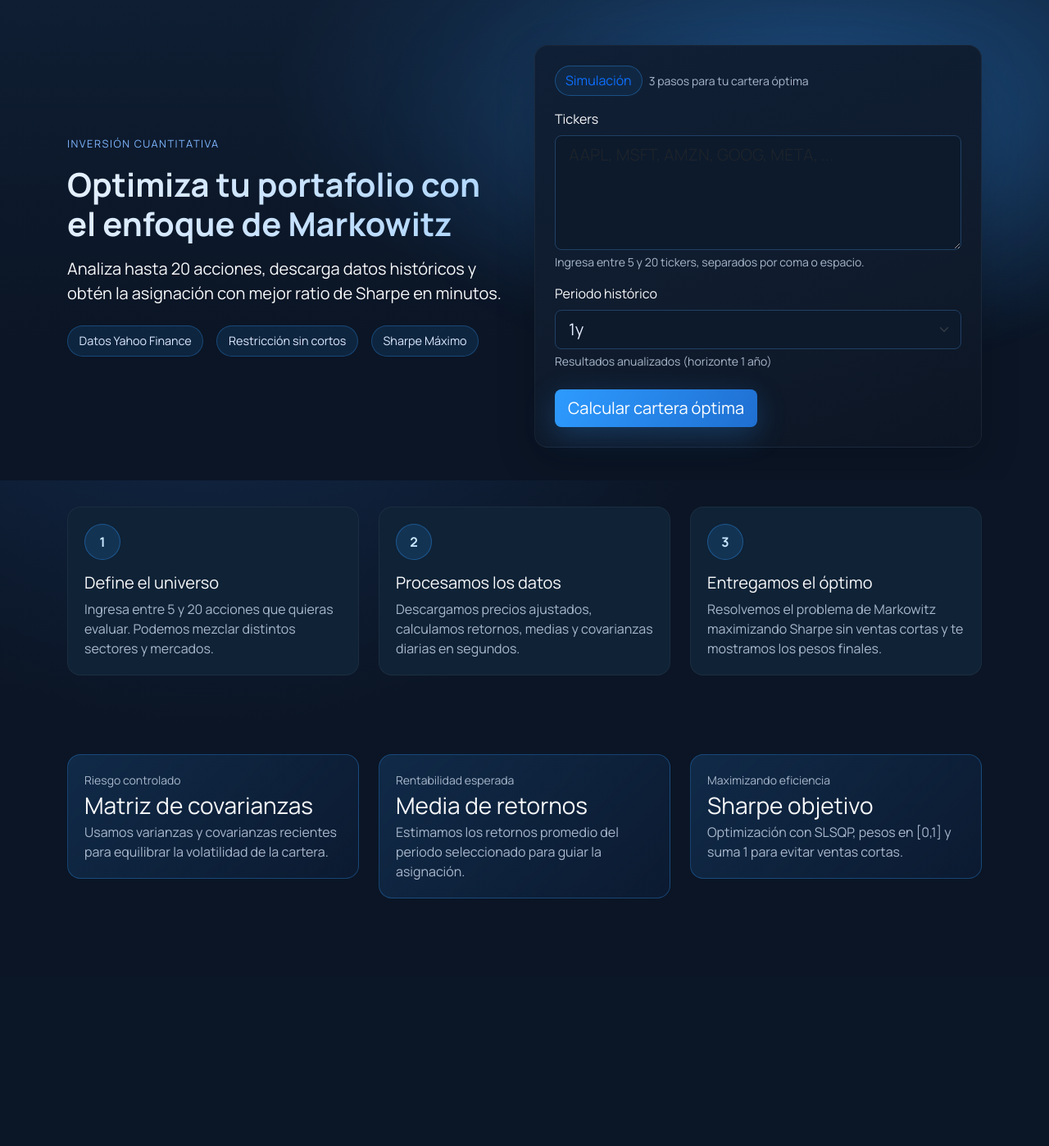
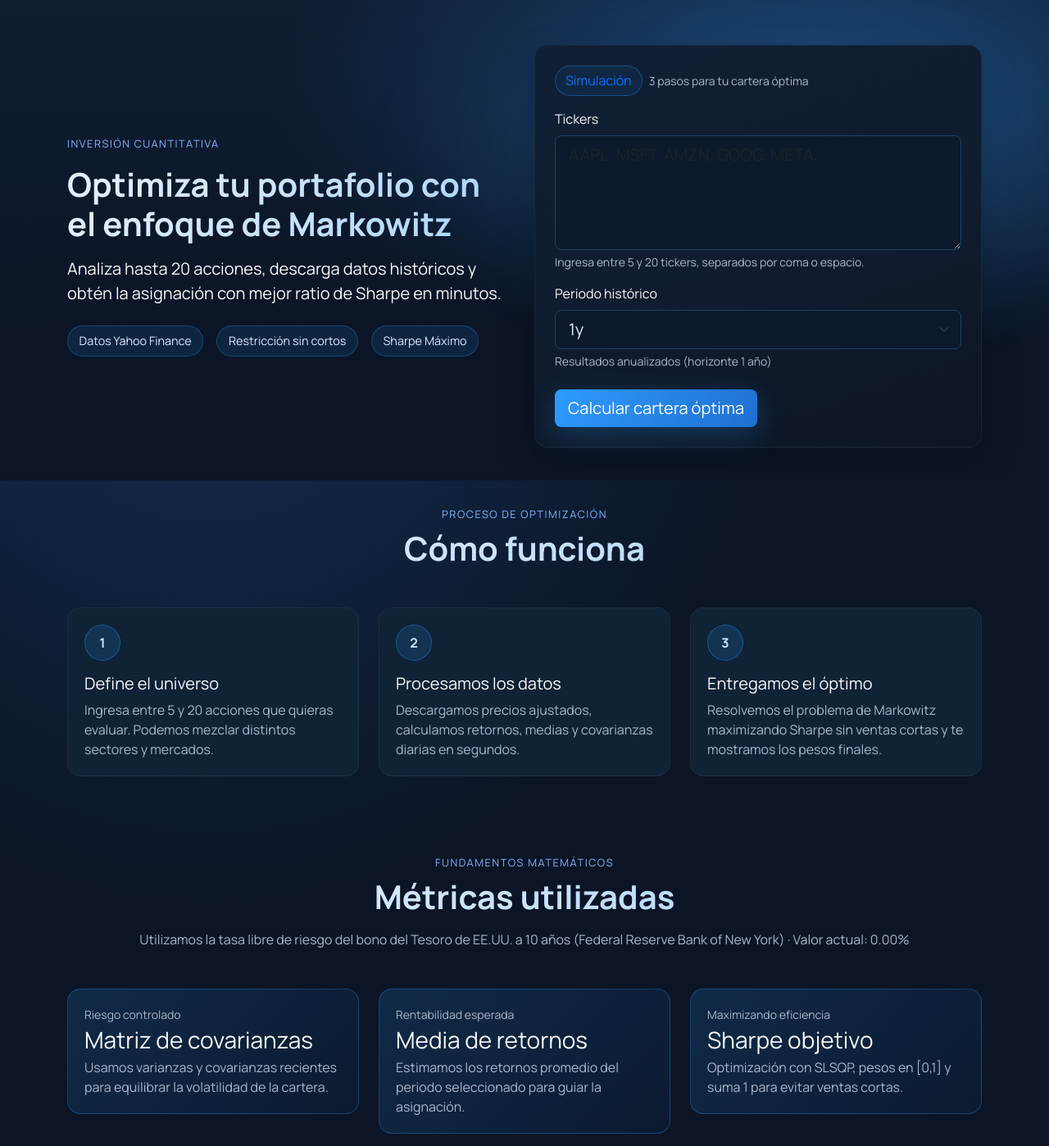
Before and after one commit to Walter102202/portfolio_optimizer_mpt, a Flask app: template templates/index.html in a window 1280 px wide. Shown: the part 75-1473 px from the top of the page at 82% size. Before the commit the page ends 1171 px from the top, so only its background shows below. Run offline with Flask 3, Linux system fonts and the light colour scheme; the template is opened without the code that fills it, so the values that code supplies are empty.

Commit message:
Add section headers and display real-time Treasury rate on landing page
- Add "Cómo funciona" section header with eyebrow and title
- Add "Métricas utilizadas" section header with description
- Display real-time 10-year Treasury rate from Yahoo Finance in metrics section
- Pass risk_free_rate to all index.html renders (GET and POST)
- Add error handling with 4% fallback for Treasury rate fetching

🤖 Generated with [Claude Code](https://claude.com/claude-code)

Co-Authored-By: Claude <noreply@anthropic.com>

```diff
--- a/app.py
+++ b/app.py
@@ -33,17 +33,25 @@ def create_app():
 
             if not (5 <= len(tickers) <= 20):
                 error = "Debes ingresar entre 5 y 20 tickers."
+                try:
+                    risk_free_rate = get_10year_treasury_rate()
+                except Exception:
+                    risk_free_rate = 0.04
                 return render_template(
                     "index.html",
                     error=error,
                     tickers_text=tickers_raw,
                     period=period,
+                    risk_free_rate=risk_free_rate,
                 )
 
+            # Obtener tasa libre de riesgo del bono del tesoro a 10 años
             try:
-                # Obtener tasa libre de riesgo del bono del tesoro a 10 años
                 risk_free_rate = get_10year_treasury_rate()
+            except Exception:
+                risk_free_rate = 0.04  # Fallback en caso de error
 
+            try:
                 prices = get_price_data(tickers, period=period)
                 opt = optimize_portfolio(prices, risk_free_rate=risk_free_rate)
                 frontier = compute_efficient_frontier(prices, n_points=30, risk_free_rate=risk_free_rate)
@@ -76,6 +84,7 @@ def create_app():
                     error=error,
                     tickers_text=tickers_raw,
                     period=period,
+                    risk_free_rate=risk_free_rate,
                 )
 
             return render_template(
@@ -85,11 +94,18 @@ def create_app():
                 period=period,
             )
 
+        # Obtener tasa libre de riesgo para mostrar en la página inicial
+        try:
+            risk_free_rate = get_10year_treasury_rate()
+        except Exception:
+            risk_free_rate = 0.04  # Fallback en caso de error
+
         return render_template(
             "index.html",
             error=error,
             tickers_text="",
             period=defaults["period"],
+            risk_free_rate=risk_free_rate,
         )
 
     return app
--- a/templates/index.html
+++ b/templates/index.html
@@ -55,6 +55,10 @@
 
 {% block content %}
 <section class="py-5" id="como-funciona">
+    <div class="text-center mb-5">
+        <div class="eyebrow mb-2">Proceso de optimización</div>
+        <h2 class="display-6 fw-bold text-gradient">Cómo funciona</h2>
+    </div>
     <div class="row g-4">
         <div class="col-lg-4">
             <div class="info-card h-100">
@@ -81,6 +85,11 @@
 </section>
 
 <section class="py-5" id="metricas">
+    <div class="text-center mb-5">
+        <div class="eyebrow mb-2">Fundamentos matemáticos</div>
+        <h2 class="display-6 fw-bold text-gradient">Métricas utilizadas</h2>
+        <p class="text-muted mt-3">Utilizamos la tasa libre de riesgo del bono del Tesoro de EE.UU. a 10 años (Federal Reserve Bank of New York) · Valor actual: {{ risk_free_rate|pct(2) }}</p>
+    </div>
     <div class="row g-4">
         <div class="col-lg-4">
             <div class="metric-card">
```
